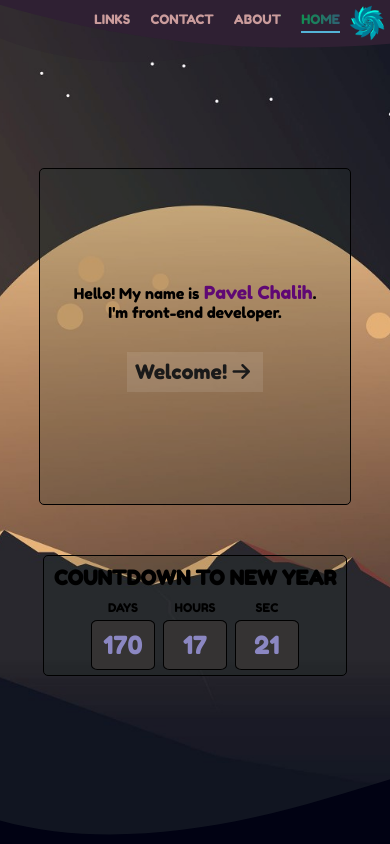
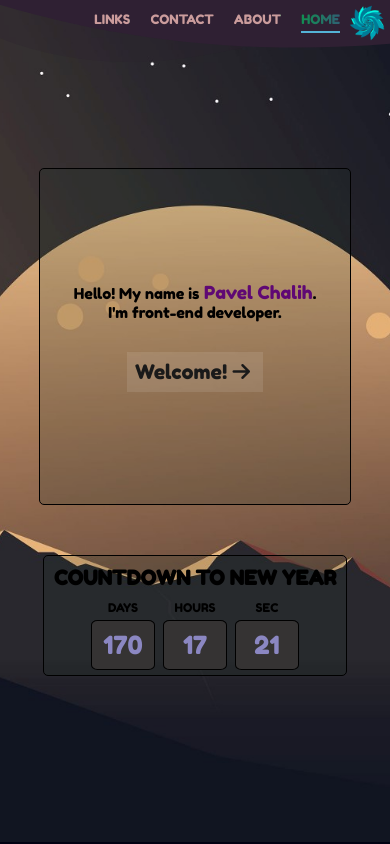
Before and after one commit to tr1pless/rez, a React (Create React App) app: page /#Main in a window 390 px wide. Shown: the top 844 px of the page. Built offline with nearby package versions, Linux system fonts and the light colour scheme.

Commit message:
main svg bug for mobile version fixed

```diff
--- a/src/components/Main/main.module.css
+++ b/src/components/Main/main.module.css
@@ -42,7 +42,7 @@ i {
   position: relative;
 }
 .welcome__link::before {
-  content: "";
+  content: '';
   position: absolute;
   top: 0;
   left: 0;
@@ -57,7 +57,7 @@ i {
   transform: scale(0.5, 0.5);
 }
 .welcome__link::after {
-  content: "";
+  content: '';
   position: absolute;
   top: 0;
   left: 0;
@@ -124,7 +124,7 @@ i {
 }
 @media screen and (max-width: 625px) {
   .custom__shape__divider__bottom__1657712270 {
-    bottom: 0;
+    display: none;
   }
   .main__text {
     font-size: 15px;
```
